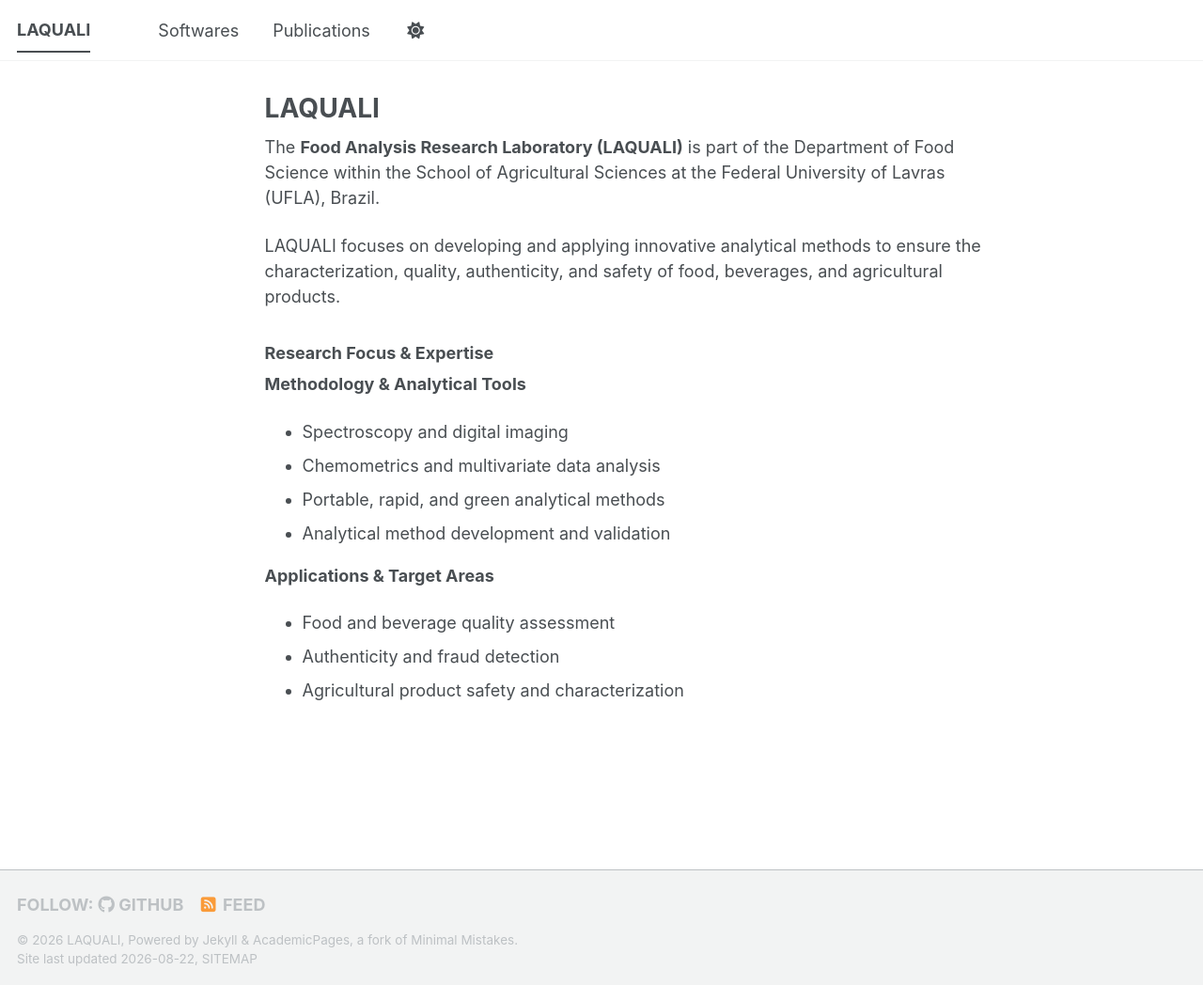
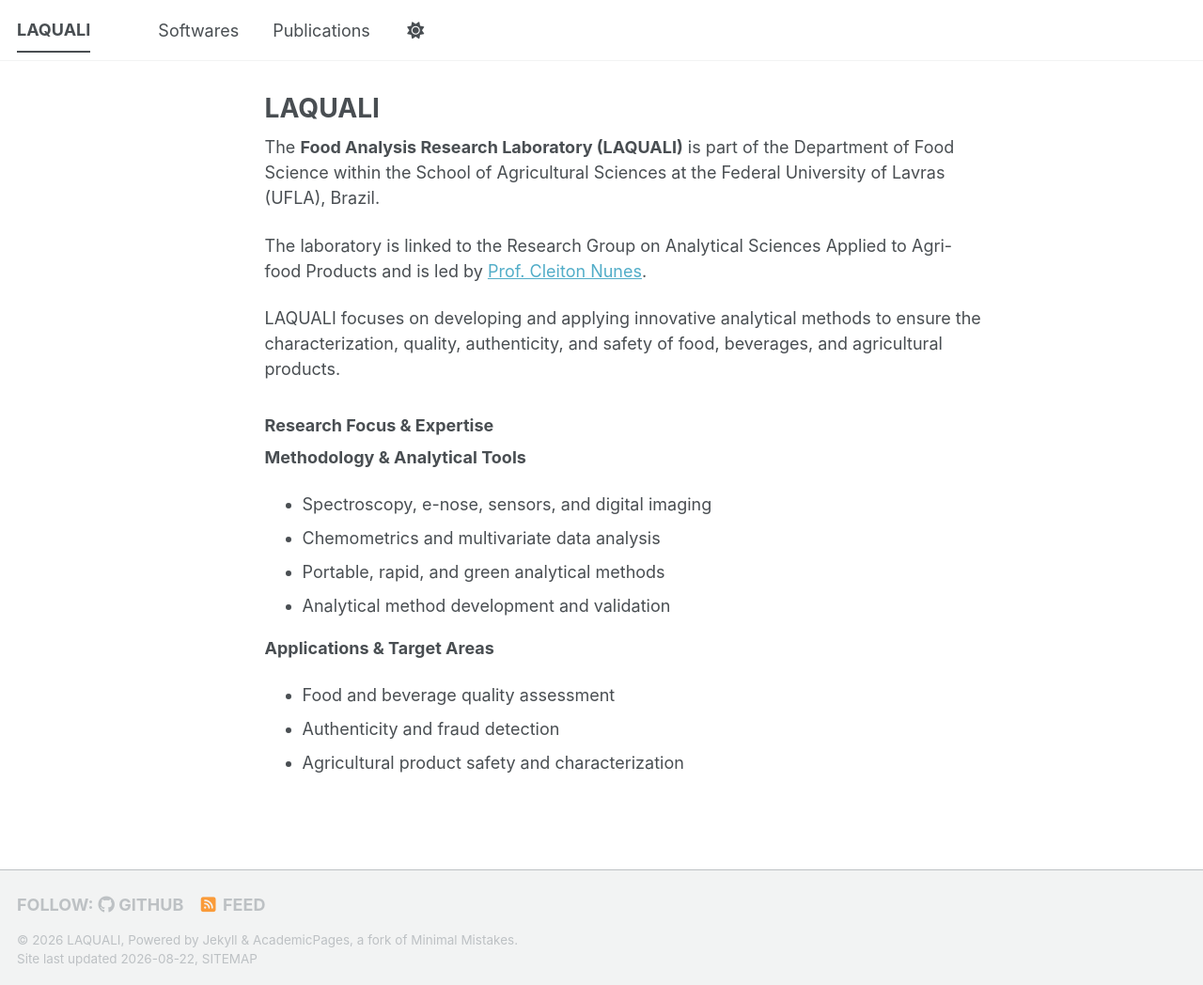
Before and after one commit to LAQUALI-UFLA/laquali-ufla.github.io, a Jekyll site: the page built from _pages/about.md, in a window 1280 px wide and 1048 px high. Shown: the whole window at 94% size. Built offline with Jekyll 4.4.1, drawn with Linux system fonts in a browser that asks for light colours; a style sheet for code colours, icons or effects is not loaded.

Commit message:
Update about page with lab leadership and tools
Added information about the laboratory's leadership and expanded the list of analytical tools used.

```diff
--- a/_pages/about.md
+++ b/_pages/about.md
@@ -6,12 +6,14 @@ author_profile: false
 
 The **Food Analysis Research Laboratory (LAQUALI)** is part of the Department of Food Science within the School of Agricultural Sciences at the Federal University of Lavras (UFLA), Brazil.
 
+The laboratory is linked to the Research Group on Analytical Sciences Applied to Agri-food Products and is led by [Prof. Cleiton Nunes](https://orcid.org/0000-0002-5147-7357).
+
 LAQUALI focuses on developing and applying innovative analytical methods to ensure the characterization, quality, authenticity, and safety of food, beverages, and agricultural products.
 
 ### Research Focus & Expertise
 
 **Methodology & Analytical Tools**
-* Spectroscopy and digital imaging
+* Spectroscopy, e-nose, sensors, and digital imaging
 * Chemometrics and multivariate data analysis
 * Portable, rapid, and green analytical methods
 * Analytical method development and validation
```
